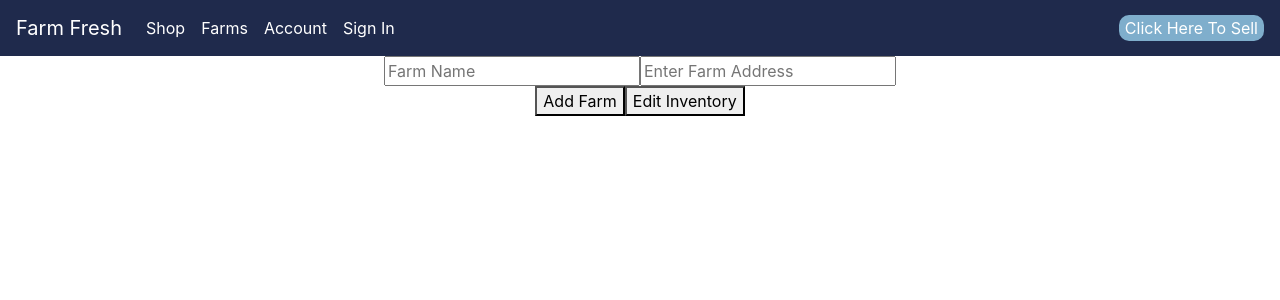
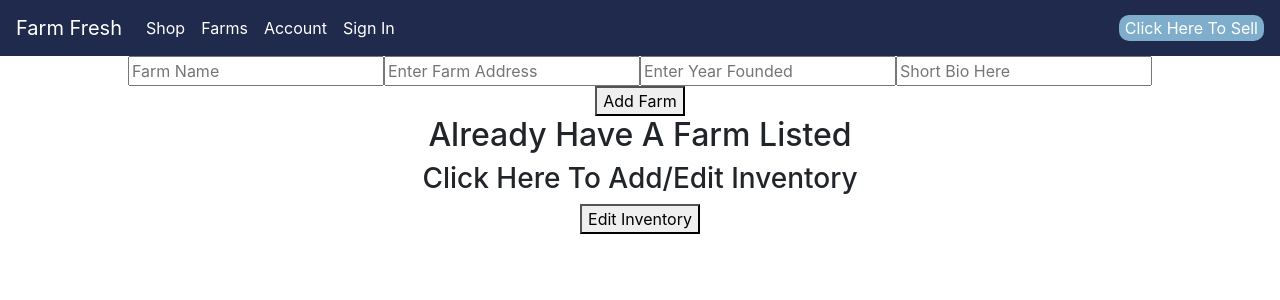
Before and after one commit to Farm-Fresh-Produce-4/Frontend, a React (Create React App) app: page /farmerprofile in a window 1280 px wide. Shown: the top 300 px of the page. Built offline with nearby package versions, Linux system fonts and the light colour scheme.

Commit message:
Update to FarmerProfile component

```diff
--- a/src/components/Farmers/FarmerProfile.js
+++ b/src/components/Farmers/FarmerProfile.js
@@ -6,7 +6,9 @@ import { Link } from 'react-router-dom';
 const FarmerProfile = props => {
   const [newFarm, setnewFarm] = useState({
     name: '',
-    address: ''
+    address: '',
+    year_founded: '',
+    bio: ''
   });
 
   const handleSubmit = e => {
@@ -21,12 +23,14 @@ const FarmerProfile = props => {
   };
 
   return (
+    <div>
       <form onSubmit={handleSubmit}>
         <div>
           <input
             label='name'
             name='name'
             type='text'
+            value={newFarm.name}
             placeholder='Farm Name'
             onChange={handleChange}
           />
@@ -34,15 +38,35 @@ const FarmerProfile = props => {
             label='address'
             name='address'
             type='text'
+            value={newFarm.address}
             placeholder='Enter Farm Address'
+            onChange={handleChange}
+          />
+          <input
+            label='year founded'
+            name='year_founded'
+            type='text'
+            value={newFarm.year_founded}
+            placeholder='Enter Year Founded'
+            onChange={handleChange}
+          />
+          <input
+            label='bio'
+            name='bio'
+            type='text'
+            placeholder='Short Bio Here'
             onChange={handleChange}
           />
         </div>
         <button type='submit'>Add Farm</button>
+      </form>
+
+      <h2>Already Have A Farm Listed</h2>
+      <h3>Click Here To Add/Edit Inventory</h3>
       <Link to='/farmerinventory'>
         <button>Edit Inventory</button>
       </Link>
-    </form>
+    </div>
   );
 };
 
```
Lines whose indentation alone changed are shown as unchanged.
